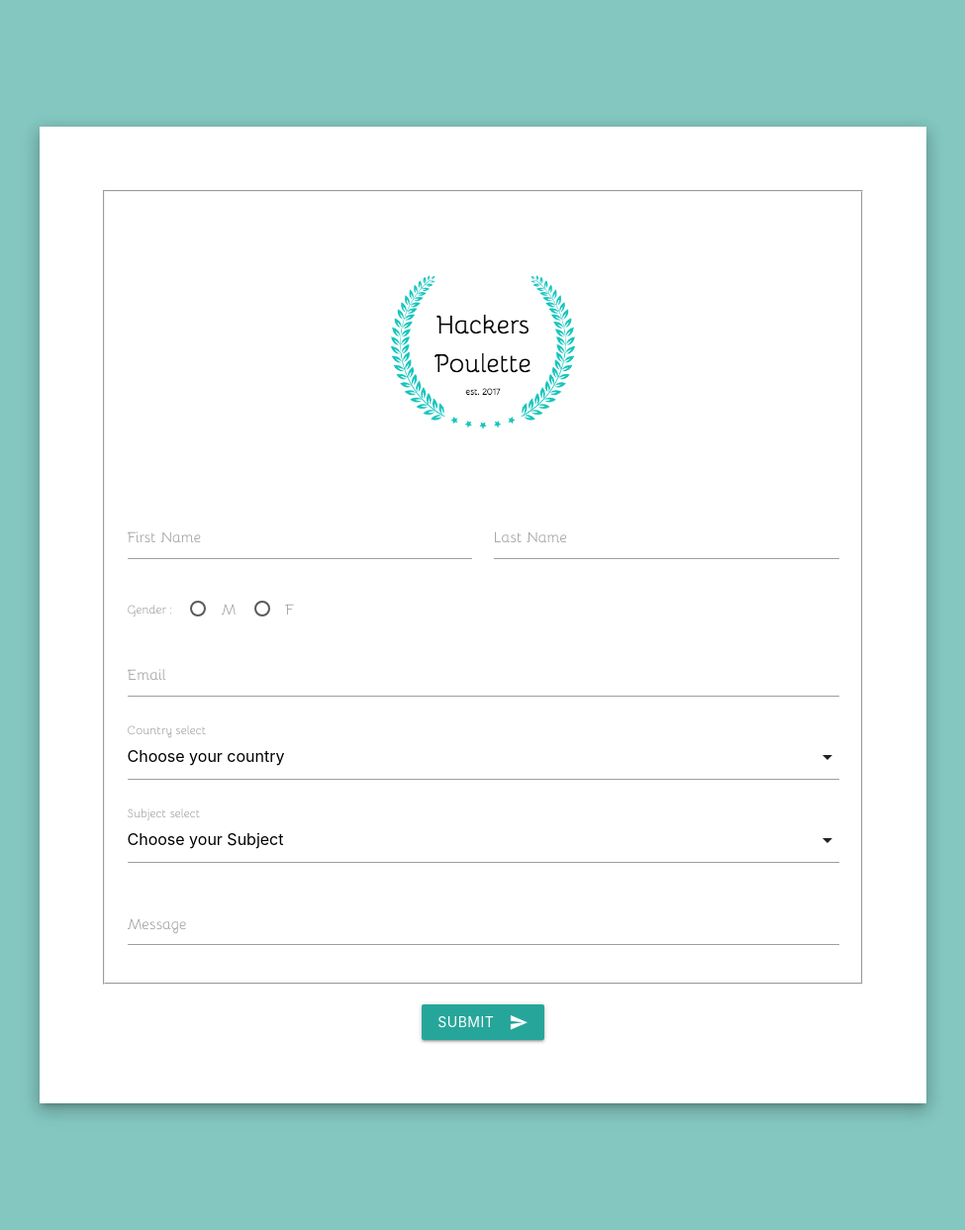
After one commit to DamsCode/hackers-poulette, a PHP site: page / in a window 1280 px wide. The commit adds this page. Shown: the whole page at 99% size, without its empty margins (152-1127 px from the left). Run offline with PHP 8.4, Linux system fonts and the light colour scheme.

Commit message:
add index

```diff
--- a/getaway.php
+++ b/getaway.php
@@ -5,7 +5,6 @@ use PHPMailer\PHPMailer\{PHPMailer, Exception, SMTP};
 require './phpmailer/src/Exception.php';
 require './phpmailer/src/PHPMailer.php';
 require './phpmailer/src/SMTP.php';
-
 
 function filterInput(string $value){
     return  filter_var($value, FILTER_SANITIZE_FULL_SPECIAL_CHARS,FILTER_FLAG_NO_ENCODE_QUOTES);
--- /dev/null
+++ b/index.html
@@ -0,0 +1,111 @@
+<!DOCTYPE html>
+<html lang="en">
+
+<head>
+    <meta charset="UTF-8">
+    <link href="https://fonts.googleapis.com/icon?family=Material+Icons" rel="stylesheet"/>
+    <link rel="stylesheet" href="assets/css/main.css"/>
+    <link rel="apple-touch-icon" sizes="57x57" href="assets/favicon/apple-icon-57x57.png">
+    <link rel="apple-touch-icon" sizes="60x60" href="assets/favicon//apple-icon-60x60.png">
+    <link rel="apple-touch-icon" sizes="72x72" href="assets/favicon//apple-icon-72x72.png">
+    <link rel="apple-touch-icon" sizes="76x76" href="assets/favicon//apple-icon-76x76.png">
+    <link rel="apple-touch-icon" sizes="114x114" href="assets/favicon//apple-icon-114x114.png">
+    <link rel="apple-touch-icon" sizes="120x120" href="assets/favicon//apple-icon-120x120.png">
+    <link rel="apple-touch-icon" sizes="144x144" href="assets/favicon//apple-icon-144x144.png">
+    <link rel="apple-touch-icon" sizes="152x152" href="assets/favicon//apple-icon-152x152.png">
+    <link rel="apple-touch-icon" sizes="180x180" href="assets/favicon//apple-icon-180x180.png">
+    <link rel="icon" type="image/png" sizes="192x192"  href="assets/favicon//android-icon-192x192.png">
+    <link rel="icon" type="image/png" sizes="32x32" href="assets/favicon//favicon-32x32.png">
+    <link rel="icon" type="image/png" sizes="96x96" href="assets/favicon//favicon-96x96.png">
+    <link rel="icon" type="image/png" sizes="16x16" href="assets/favicon//favicon-16x16.png">
+    <link rel="manifest" href="assets/favicon//manifest.json">
+    <meta name="msapplication-TileColor" content="#ffffff">
+    <meta name="msapplication-TileImage" content="/ms-icon-144x144.png">
+    <meta name="theme-color" content="#ffffff">
+    <meta name="viewport" content="width=device-width, initial-scale=1.0"/>
+
+    <title>Hacker poulette</title>
+</head>
+
+<body>
+<div class="container center-align z-depth-3" id="block-form">
+    <form action="getaway.php" id="form-c"  name="formcontact" method="POST">
+        <fieldset class="row">
+            <div class="col s12">
+                <img id="logo" title="logo of hacker poulette" src="assets/img/hackers-poulette-logo.png" alt="logo"/>
+            </div>
+            <div class="input-field col s6">
+                <input title="field of first name" id="first_name" name="FirstName" type="text" class="validate" required/>
+                <label for="first_name">First Name</label>
+            </div>
+            <div class="input-field col s6">
+                <input title="field of last name" id="last_name" type="text" name="LastName" class="validate" required/>
+                <label for="last_name">Last Name</label>
+            </div>
+            <div class="input-field col s12">
+                <div id="genre">
+                    <div>
+                        <label>Gender :</label>
+                    </div>
+                    <div>
+                        <label>
+                            <input title="male" class="with-gap validate" name="genre" type="radio" value="M"  required/>
+                            <span>M</span>
+                        </label>
+                    </div>
+
+                    <div>
+                        <label>
+                            <input title="female" class="with-gap validate" name="genre" type="radio" value="F"  required/>
+                            <span>F</span>
+                        </label>
+                    </div>
+
+                </div>
+            </div>
+            <div class="input-field col s12">
+                <input id="email" title="Field of email" type="email" name="email" class="validate" required/>
+                <label for="email">Email</label>
+            </div>
+            <div class="input-field col s12">
+                <select id="country" title="select your country"  class="validate" name="country" required>
+                    <option value="" selected>Choose your country</option>
+                </select>
+                <label for="country">Country select</label>
+            </div>
+            <div class="input-field col s12">
+                <select id="subject" title="select your subject" name="subject" class="validate" required>
+                    <option value="" selected>Choose your Subject</option>
+                    <option value="Sav">Sav</option>
+                    <option value="complain">complain</option>
+                    <option value="option3">option3</option>
+                    <option value="option4">option4</option>
+                </select>
+                <label for="subject">Subject select</label>
+            </div>
+            <div class="input-field col s12">
+                <textarea id="textarea" title="Field of your message" name="message" class="materialize-textarea validate" required></textarea>
+                <label for="textarea">Message</label>
+            </div>
+        </fieldset>
+        <div id="btn-submit">
+            <button id="subm" title="Button for senf your message" class="btn waves-effect waves-light" type="submit" name="action">Submit
+                <i class="material-icons right">send</i>
+            </button>
+        </div>
+    </form>
+    <form id="form" method="get" action="/">
+        <input name="azdazd" type="text" value="First Name" />
+        <input name="dadaz" type="text" value="Last Name" />
+        <input id="website" name="website" type="text" value=""  />
+        <input type="submit" value="Submit" />
+    </form>
+    <div id="panel-msg" class="card-panel">
+    </div>
+</div>
+
+<script  src="assets/js/materialize.min.js"></script>
+<script  src="assets/js/main.js"></script>
+</body>
+
+</html>
```
Also changed, not shown: package-lock.json.
